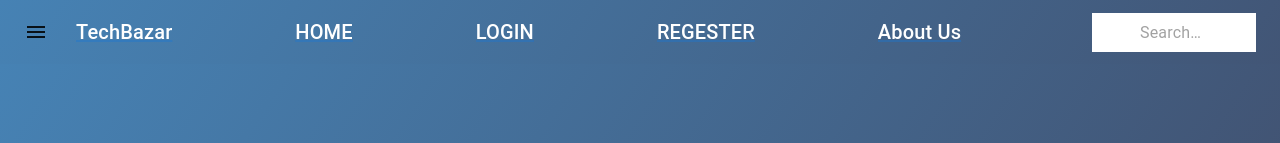
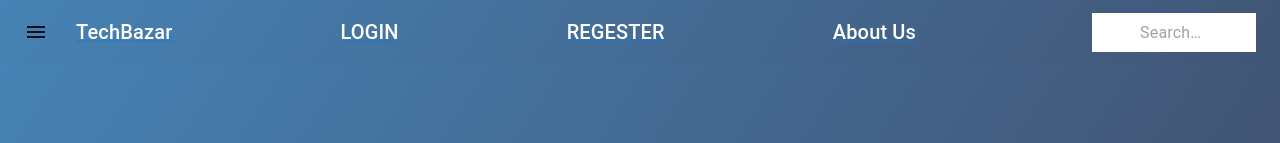
Before and after one commit to ikramby/BlissBazaar, a React (Create React App) app in the folder frontend/: page /AboutUs in a window 1280 px wide. Shown: the top 143 px of the page. Built offline with nearby package versions, Linux system fonts and the light colour scheme.

Commit message:
updaate home

```diff
--- a/frontend/src/component/navbar.js
+++ b/frontend/src/component/navbar.js
@@ -107,16 +107,7 @@ export default function SearchAppBar() {
             <Link href='/' sx={{color:'white'}}>  TechBazar</Link>
 
           </Typography>
-          <Typography
-            variant="h6"
-            noWrap
-            component="div"
-            sx={{ flexGrow: 1, display: { xs: 'none', sm: 'block' } }}
-          >
-            <Link href='/' sx={{color:'white'}}>
-           HOME
-         </Link>
-          </Typography>
+
           {!auth &&
           (<>
             <Typography
```
